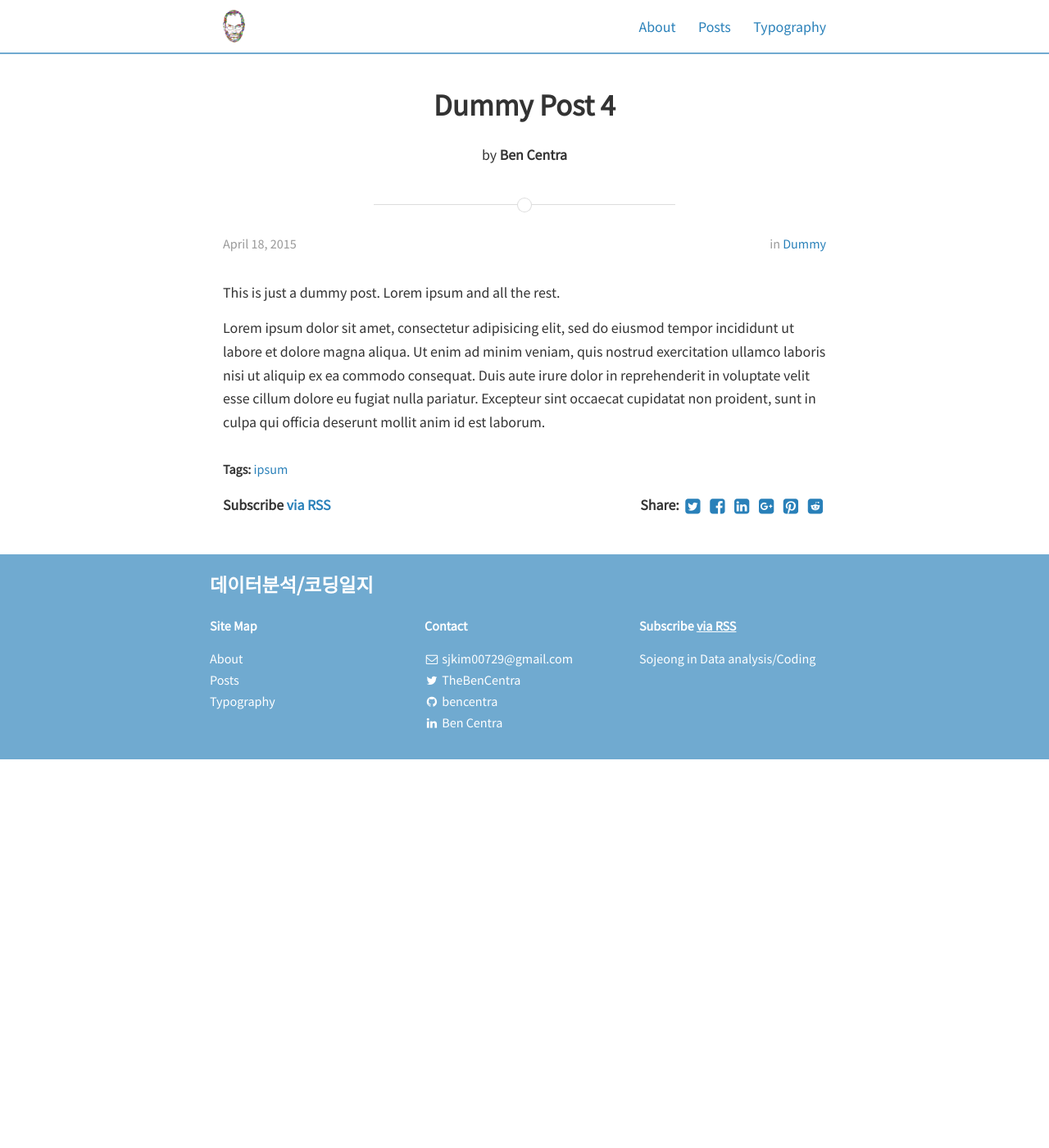
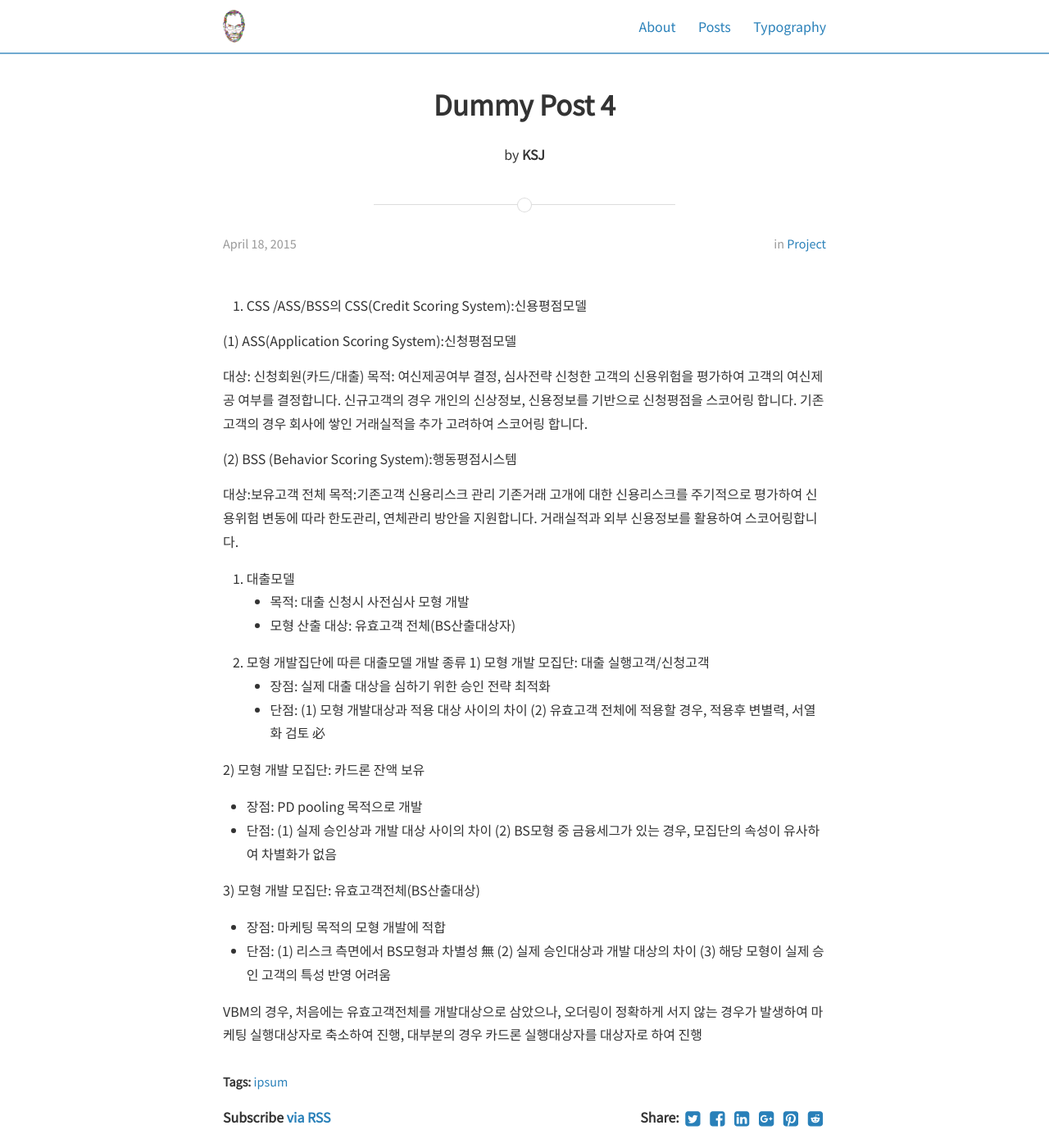
Before and after one commit to sjkim-design/sjkim-design.github.io, a Jekyll site: the page built from _posts/2015-04-18-dummy4.md, in a window 1280 px wide and 1400 px high. Shown: the whole window at 82% size. Built offline with Jekyll 4.4.1, drawn with Linux system fonts in a browser that asks for light colours; nearby versions of some CDN libraries; some web fonts are replaced.

Commit message:
Update 2015-04-18-dummy4.md

```diff
--- a/_posts/2015-04-18-dummy4.md
+++ b/_posts/2015-04-18-dummy4.md
@@ -2,16 +2,48 @@
 layout: post
 title:  "Dummy Post 4"
 date:   2015-04-18T14:25:52-05:00
-author: Ben Centra
-categories: Dummy
+author: KSJ
+categories: PROJECT
 tags: ipsum
 ---
 
-This is just a dummy post. Lorem ipsum and all the rest.
+0. CSS /ASS/BSS의
+CSS(Credit Scoring System):신용평점모델
 
-Lorem ipsum dolor sit amet, consectetur adipisicing elit, sed do eiusmod
-tempor incididunt ut labore et dolore magna aliqua. Ut enim ad minim veniam,
-quis nostrud exercitation ullamco laboris nisi ut aliquip ex ea commodo
-consequat. Duis aute irure dolor in reprehenderit in voluptate velit esse
-cillum dolore eu fugiat nulla pariatur. Excepteur sint occaecat cupidatat non
-proident, sunt in culpa qui officia deserunt mollit anim id est laborum.
+(1) ASS(Application Scoring System):신청평점모델
+
+대상: 신청회원(카드/대출)
+목적: 여신제공여부 결정, 심사전략 신청한 고객의 신용위험을 평가하여 고객의 여신제공 여부를 결정합니다. 신규고객의 경우 개인의 신상정보, 신용정보를 기반으로 신청평점을 스코어링 합니다. 기존고객의 경우 회사에 쌓인 거래실적을 추가 고려하여 스코어링 합니다.
+
+(2) BSS (Behavior Scoring System):행동평점시스템
+
+대상:보유고객 전체
+목적:기존고객 신용리스크 관리 기존거래 고개에 대한 신용리스크를 주기적으로 평가하여 신용위험 변동에 따라 한도관리, 연체관리 방안을 지원합니다. 거래실적과 외부 신용정보를 활용하여 스코어링합니다.
+
+1. 대출모델
+- 목적: 대출 신청시 사전심사 모형 개발
+- 모형 산출 대상: 유효고객 전체(BS산출대상자)
+
+2. 모형 개발집단에 따른 대출모델 개발 종류
+1) 모형 개발 모집단: 대출 실행고객/신청고객
+- 장점: 실제 대출 대상을 심하기 위한 승인 전략 최적화
+- 단점:
+(1) 모형 개발대상과 적용 대상 사이의 차이
+(2) 유효고객 전체에 적용할 경우, 적용후 변별력, 서열화 검토 必
+
+2) 모형 개발 모집단: 카드론 잔액 보유
+- 장점: PD pooling 목적으로 개발
+- 단점:
+(1) 실제 승인상과 개발 대상 사이의 차이
+(2) BS모형 중 금융세그가 있는 경우, 모집단의 속성이 유사하여 차별화가 없음
+
+3) 모형 개발 모집단: 유효고객전체(BS산출대상)
+- 장점: 마케팅 목적의 모형 개발에 적합
+- 단점:
+(1) 리스크 측면에서 BS모형과 차별성 無
+(2) 실제 승인대상과 개발 대상의 차이
+(3) 해당 모형이 실제 승인 고객의 특성 반영 어려움
+
+
+VBM의 경우, 처음에는 유효고객전체를 개발대상으로 삼았으나, 오더링이 정확하게 서지 않는 경우가 발생하여
+마케팅 실행대상자로 축소하여 진행, 대부분의 경우 카드론 실행대상자를 대상자로 하여 진행
```
